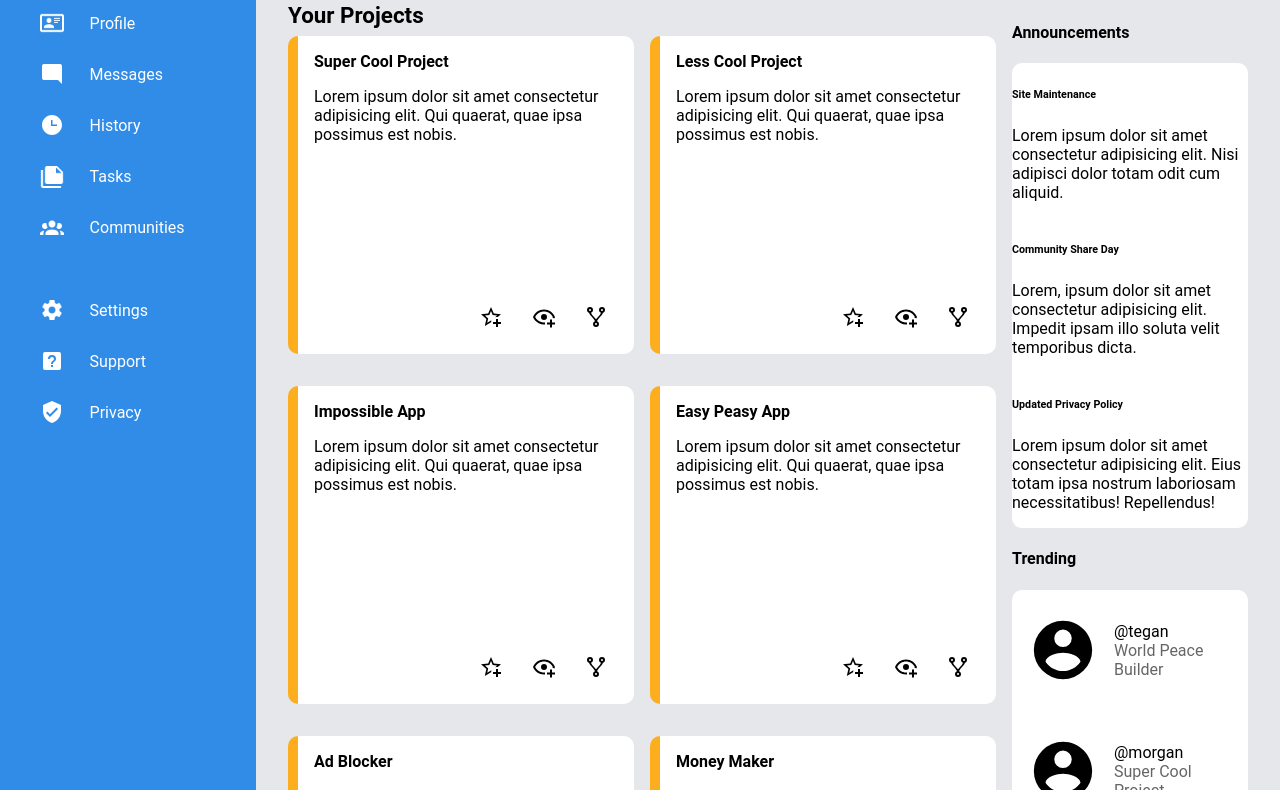
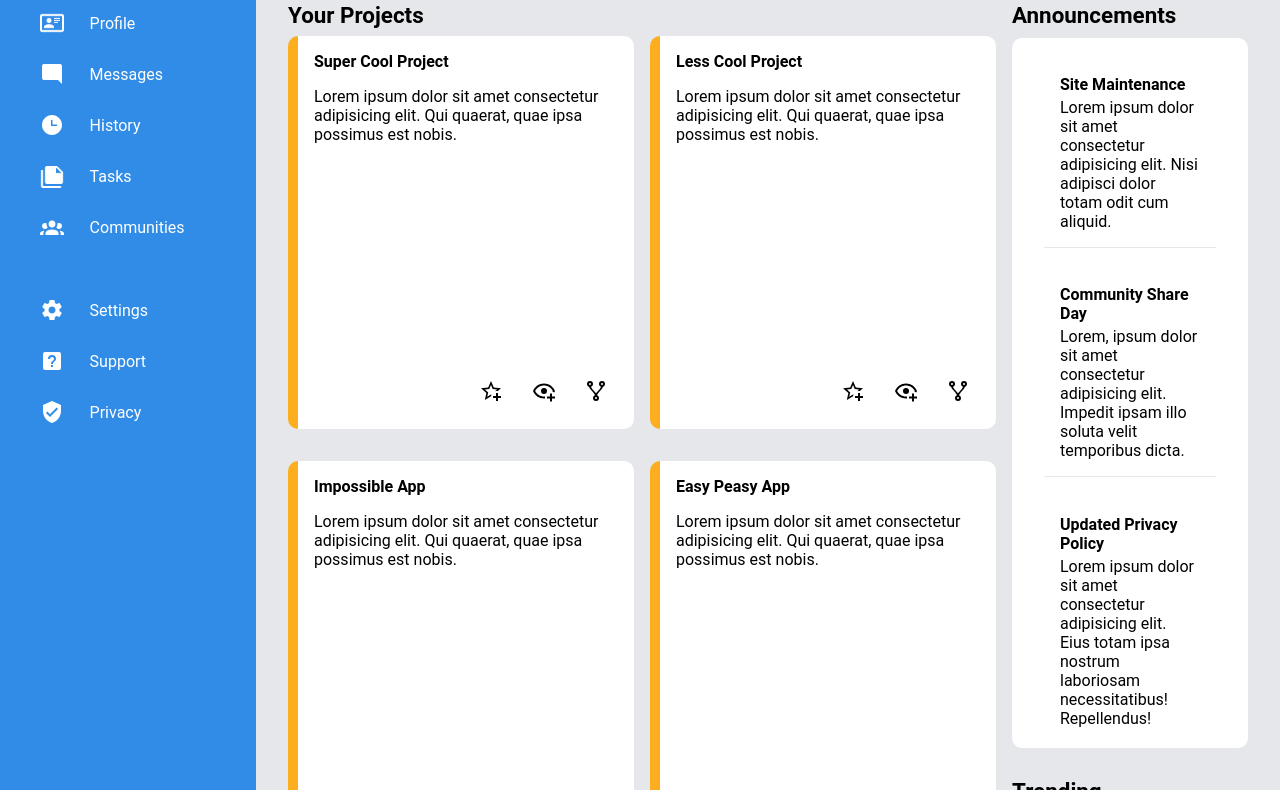
Before and after one commit to s3791898/admin-dashboard, a plain HTML site: page index.html in a window 1280 px wide. Shown: the part 188-978 px from the top of the page. Drawn offline with Linux system fonts and the light colour scheme.

Commit message:
Added styles to the content section

```diff
--- a/assets/css/style.css
+++ b/assets/css/style.css
@@ -102,7 +102,7 @@ body {
   border-radius: 20px;
   border: none;
   color: white;
-  padding: 10px 25px;
+  padding: 10px 30px;
   font-weight: bold;
 }
 
@@ -212,6 +212,30 @@ body {
   flex-direction: column;
 }
 
+#content .announcement-and-trading .announcements h4 {
+  font-size: 1.4rem;
+  margin-top: 0;
+  margin-bottom: 10px;
+}
+
+#content .announcement-and-trading .trending h4 {
+  font-size: 1.4rem;
+  margin-bottom: 10px;
+}
+
+#content .announcement-and-trading .announcements .announcement-content .announcement:nth-child(1),
+#content .announcement-and-trading .announcements .announcement-content .announcement:nth-child(2) {
+  border-bottom: 1px solid #E5E7EB;
+  margin-left: 2rem;
+  margin-right: 2rem;
+}
+
+#content .announcement-and-trading .announcements .announcement-content .announcement:nth-child(3) {
+  margin-left: 2rem;
+  margin-right: 2rem;
+  margin-bottom: 2%;
+}
+
 #content .announcement-and-trading .announcements .announcement-content,
 #content .announcement-and-trading .trending .trending-content {
   background-color: white;
@@ -223,6 +247,11 @@ body {
   justify-content: space-around;
 }
 
+#content .announcement-and-trading .announcements .announcement-content .announcement {
+  padding-left: 1rem;
+  padding-right: 1rem;
+}
+
 #content .announcement-and-trading .trending .trending-content .trend {
   display: flex;
   align-items: center;
@@ -230,6 +259,20 @@ body {
   padding: 1rem;
 }
 
+.announcement h6 {
+  font-size: 1rem;
+  margin-bottom: 0;
+}
+
+.announcement p {
+  margin-top: 4px;
+}
+
 .trend-text {
   opacity: 0.6;
+  font-size: 1rem;
 }
+
+.trend-tag {
+  font-size: 1rem;
+}
```
